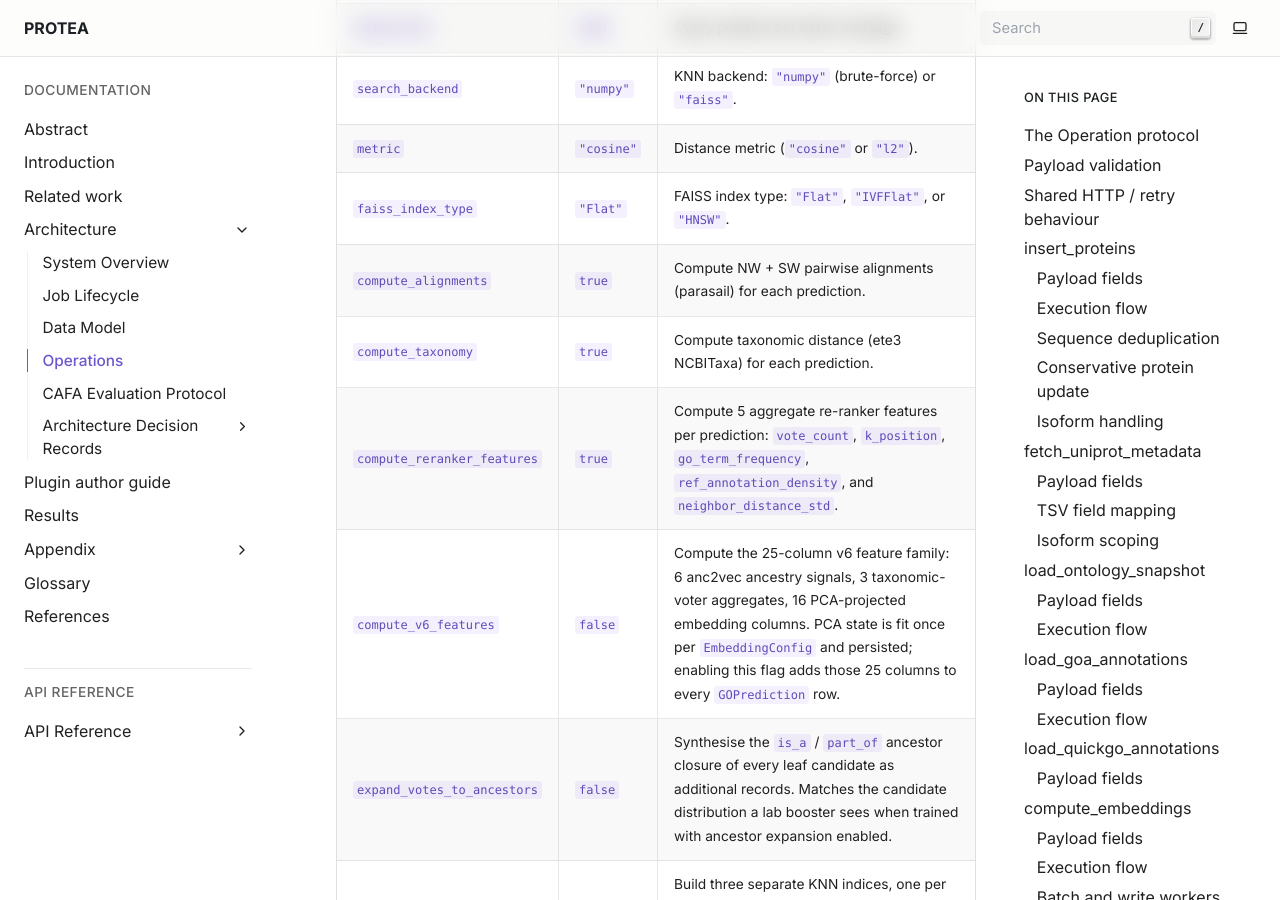
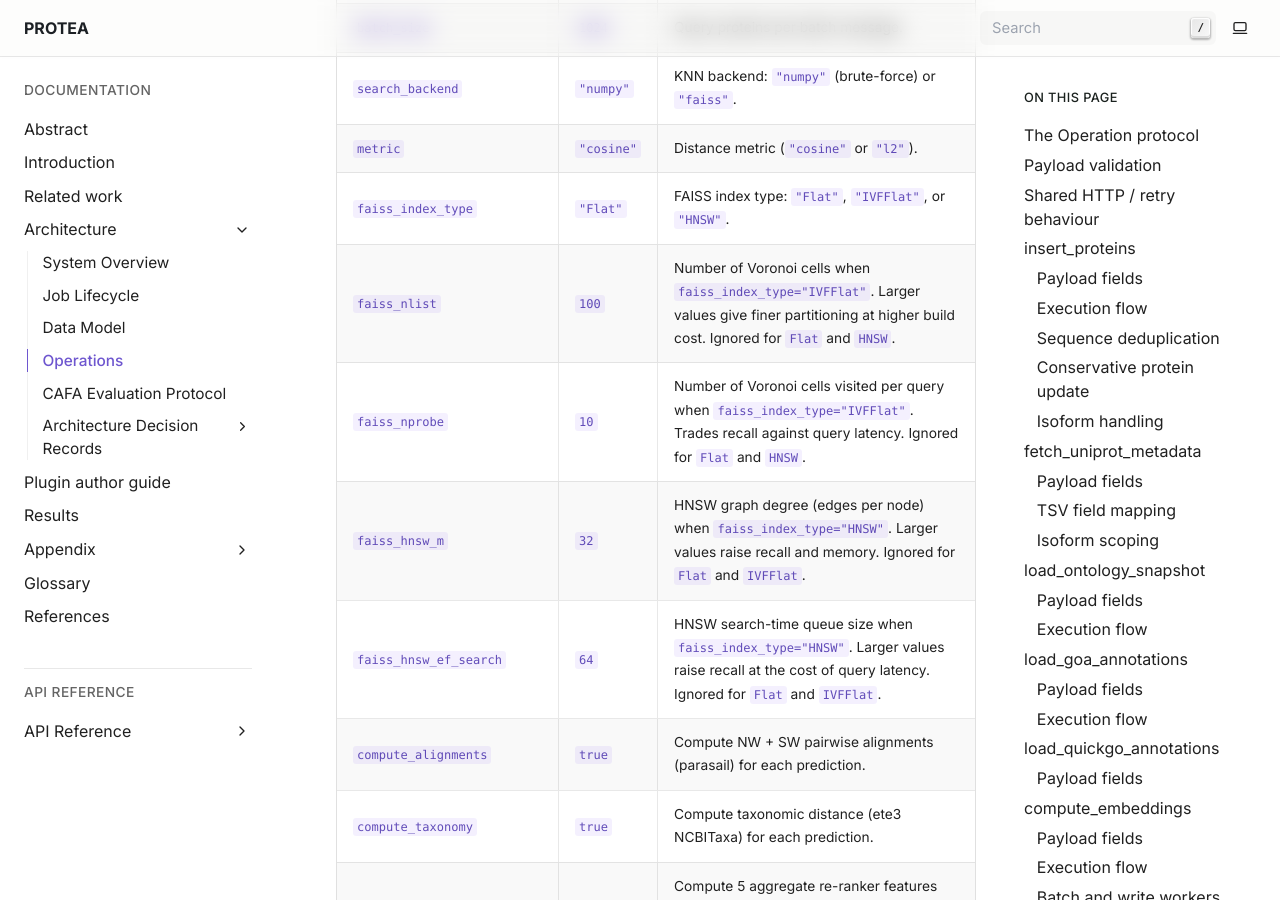
Before and after one commit to frapercan/PROTEA, a Sphinx documentation site: the page built from docs/source/architecture/operations.rst, in a window 1280 px wide and 900 px high, scrolled down 16008 px. Built offline with Sphinx 7.4.7, drawn with Linux system fonts in a browser that asks for light colours.

Commit message:
docs(operations): backfill 4 FAISS tuning fields on predict_go_terms payload
The Payload fields table for predict_go_terms documented 18 fields,
but PredictGOTermsPayload (in protea-contracts) actually defines 22.
The four missing entries are the FAISS index tuning knobs:

- faiss_nlist (default 100)         -- IVFFlat Voronoi cell count.
- faiss_nprobe (default 10)         -- IVFFlat cells visited per query.
- faiss_hnsw_m (default 32)         -- HNSW graph degree.
- faiss_hnsw_ef_search (default 64) -- HNSW search-time queue size.

Each is conditional on faiss_index_type and gets one row in the table
with default + when-applicable / when-ignored description so readers
choosing IVFFlat or HNSW know which knobs are live.

Defaults verified by introspecting PredictGOTermsPayload.model_fields
in the live venv (protea-contracts==0.1.0).

```diff
--- a/docs/source/architecture/operations.rst
+++ b/docs/source/architecture/operations.rst
@@ -609,6 +609,26 @@ Payload fields
    * - ``faiss_index_type``
      - ``"Flat"``
      - FAISS index type: ``"Flat"``, ``"IVFFlat"``, or ``"HNSW"``.
+   * - ``faiss_nlist``
+     - ``100``
+     - Number of Voronoi cells when ``faiss_index_type="IVFFlat"``. Larger
+       values give finer partitioning at higher build cost. Ignored for
+       ``Flat`` and ``HNSW``.
+   * - ``faiss_nprobe``
+     - ``10``
+     - Number of Voronoi cells visited per query when
+       ``faiss_index_type="IVFFlat"``. Trades recall against query latency.
+       Ignored for ``Flat`` and ``HNSW``.
+   * - ``faiss_hnsw_m``
+     - ``32``
+     - HNSW graph degree (edges per node) when
+       ``faiss_index_type="HNSW"``. Larger values raise recall and memory.
+       Ignored for ``Flat`` and ``IVFFlat``.
+   * - ``faiss_hnsw_ef_search``
+     - ``64``
+     - HNSW search-time queue size when ``faiss_index_type="HNSW"``.
+       Larger values raise recall at the cost of query latency.
+       Ignored for ``Flat`` and ``IVFFlat``.
    * - ``compute_alignments``
      - ``true``
      - Compute NW + SW pairwise alignments (parasail) for each prediction.
```
